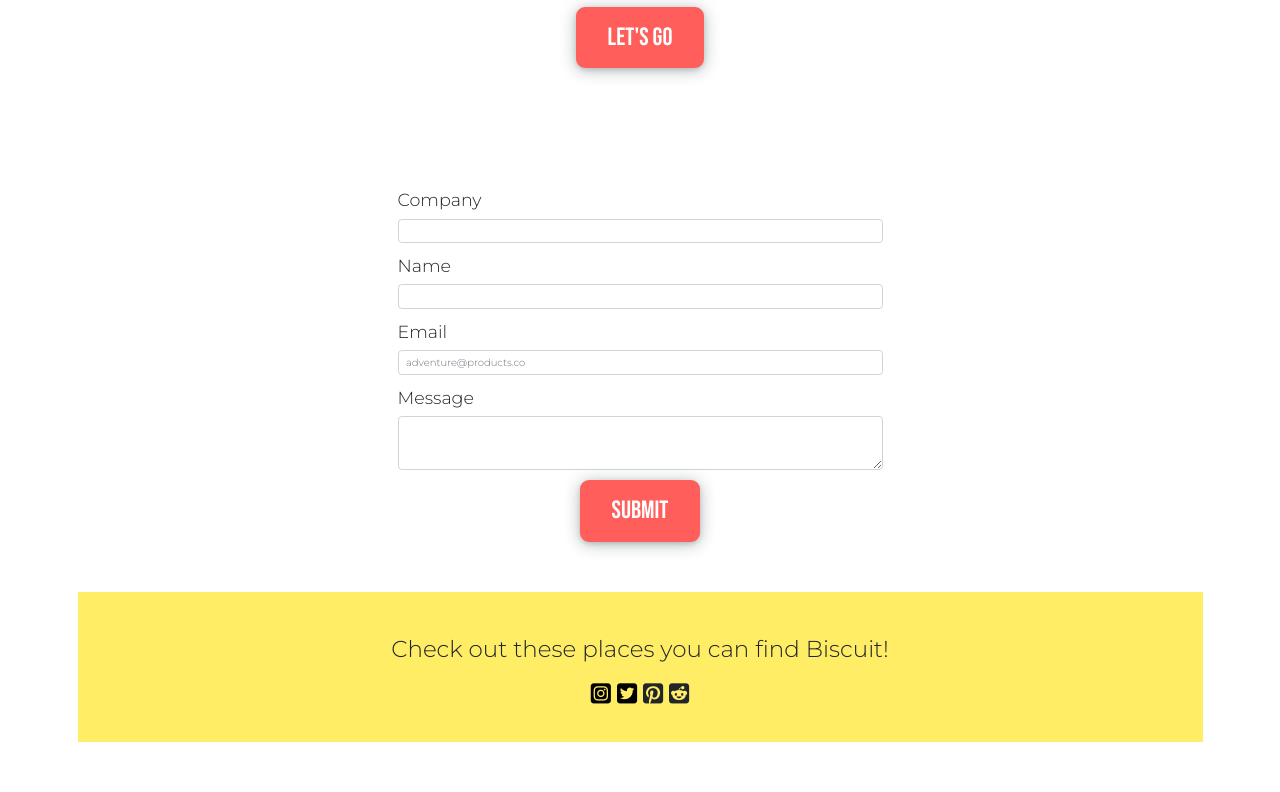
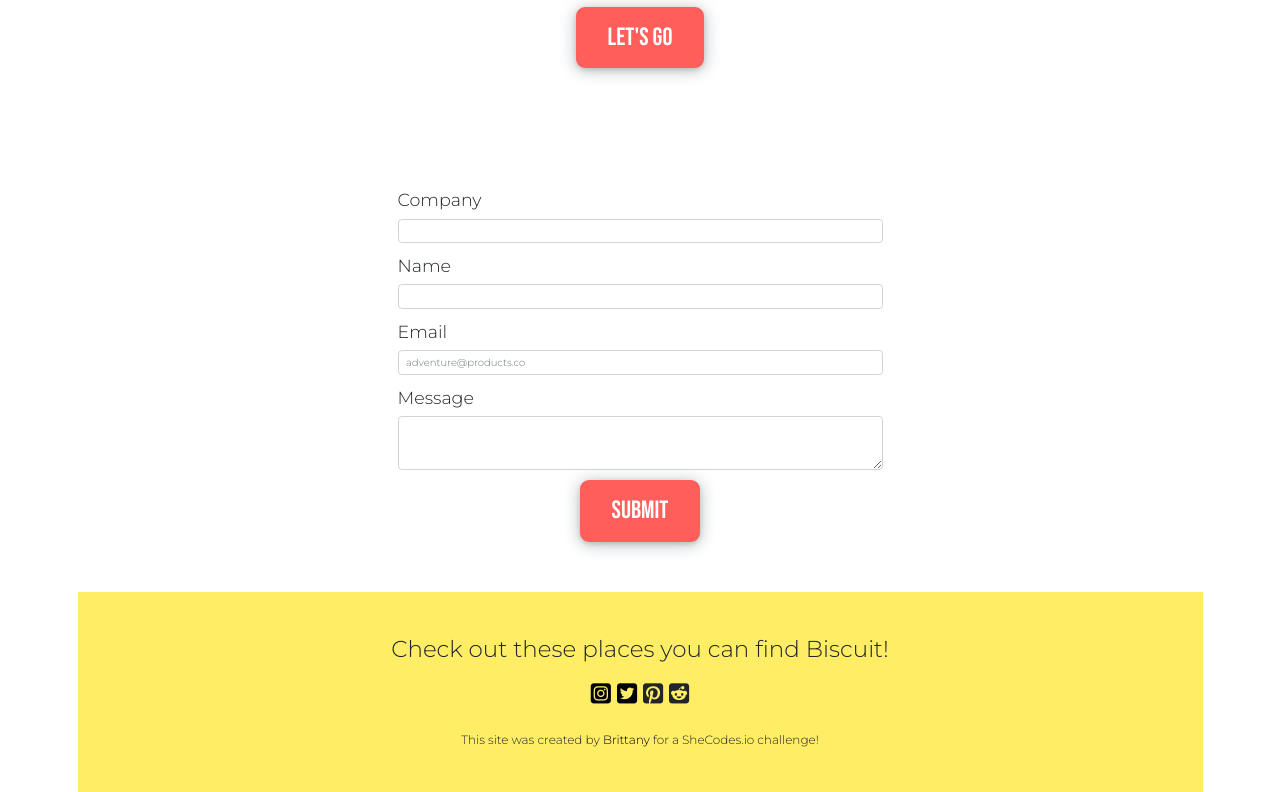
Before and after one commit to Tinymrsb/PetFluencer, a plain HTML site: page index.html in a window 1280 px wide. Shown: the part 2092-2884 px from the top of the page. Before the commit the page ends 2834 px from the top, so only its background shows below. Drawn offline with nearby package versions, Linux system fonts and the light colour scheme.

Commit message:
file name change

```diff
--- a/petfluencerLandingPage.html
+++ b/index.html
@@ -13,7 +13,7 @@
       type="image/x-icon"
       href="https://s3.amazonaws.com/shecodesio-production/uploads/files/000/057/677/original/Untitled_%281000_%C3%97_1000_px%29_%281%29.png?1670773509"
     />
-    <!-- CSS only -->
+
     <link
       href="https://cdn.jsdelivr.net/npm/bootstrap@5.2.3/dist/css/bootstrap.min.css"
       rel="stylesheet"
@@ -38,30 +38,11 @@
         margin: 0;
       }
 
-      /* Extra small devices (phones, 600px and down) */
-      @media only screen and (max-width: 600px) {
-      }
-
-      /* Small devices (portrait tablets and large phones, 600px and up) */
-      @media only screen and (max-width: 800px) {
-      }
-
-      /* Medium devices (landscape tablets, 768px and up) */
       @media only screen and (max-width: 1000px) {
         .about {
           padding-top: 10rem;
           zoom: 65%;
         }
-      }
-
-      /* Large devices (laptops/desktops, 992px and up) */
-      @media only screen and (max-width: 1090px) {
-        /* .pawprints {
-  visibility: hidden; */
-      }
-
-      /* Extra large devices (large laptops and desktops, 1200px and up) */
-      @media only screen and (min-width: 1200px) {
       }
 
       @import url("https://fonts.googleapis.com/css2?family=Bebas+Neue&family=Montserrat:wght@300&display=swap");
@@ -240,8 +221,13 @@ font-family: 'Montserrat', sans-serif; */
         padding-top: 4rem;
         font-size: 2.3rem;
         background-color: var(--primary-color);
-        height: 15rem;
+        height: 20rem;
         text-align: center;
+      }
+
+      footer .disclaimer {
+        padding-top: 2rem;
+        font-size: 1.2rem;
       }
 
       .fa-brands:hover {
@@ -456,6 +442,11 @@ font-family: 'Montserrat', sans-serif; */
         ><i class="fa-brands fa-square-pinterest"></i>
         <a href="https://www.reddit.com/r/Goldendoodles/" target="_blank"></a
         ><i class="fa-brands fa-square-reddit"></i>
+        <p class="disclaimer">
+          This site was created by
+          <a href="https://github.com/Tinymrsb">Brittany</a> for a SheCodes.io
+          challenge!
+        </p>
       </footer>
       <!-- Below DIV is Close of main container -->
     </div>
```
